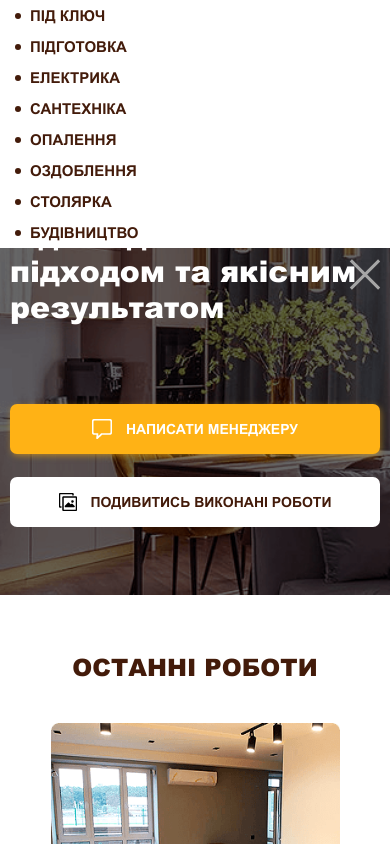
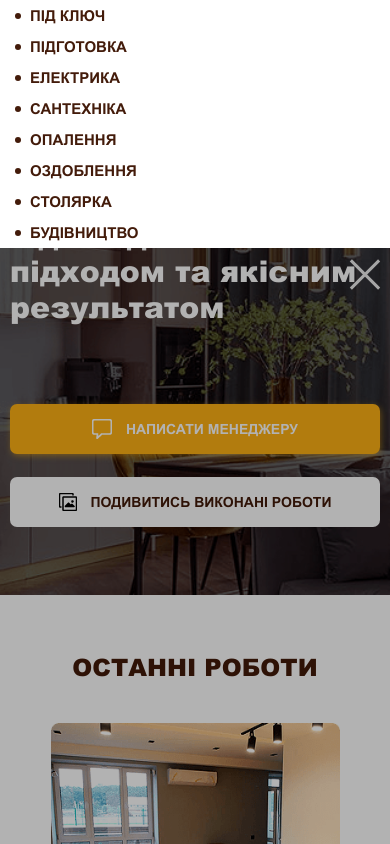
Before and after one commit to freeivanzw/remont-bud, a website: page app/index.html in a window 390 px wide. Both pictures are taken after a click on the button "Відкрити меню". Shown: the top 844 px of the page. Drawn offline with Linux system fonts and the light colour scheme.

Commit message:
finiched mobile version

```diff
--- a/app/index.html
+++ b/app/index.html
@@ -216,9 +216,9 @@
                     </li>
                 </ul>
             </li>
-
             <button class="header-main__close">закрити меню</button>
         </menu>
+        <div class="menu__active-shadow"></div>
         <section class="header-body content">
             <div class="header-body__inner">
                 <h1 class="header-body__title">Ремонт квартир з відповідальним підходом та якісним результатом</h1>
--- a/app/js/srcript.js
+++ b/app/js/srcript.js
@@ -1,11 +1,18 @@
 $(function(){
     $(".header-main__open").click(function(){
-        $(".menu").addClass("menu-active")
+        $(".menu").addClass("menu-active"),
+        $(".menu__active-shadow").addClass("menu__active-shadow-show")
 
     })
 
     $(".header-main__close").click(function(){
-        $(".menu").removeClass("menu-active")
+        $(".menu").removeClass("menu-active"),
+        $(".menu__active-shadow").removeClass("menu__active-shadow-show")
+    })
+
+    $(".menu__active-shadow").click(function(){
+        $(".menu").removeClass("menu-active"),
+        $(".menu__active-shadow").removeClass("menu__active-shadow-show")
     })
 
     var elem = $('.header-main');
--- a/app/sass/index.scss
+++ b/app/sass/index.scss
@@ -283,6 +283,20 @@ header {
 
 .menu-active {
     display: flex;
+}
+
+.menu__active-shadow {
+    position: fixed;
+    width: 100vw;
+    height: 100vh;
+    background-color: rgb(0, 0, 0);
+    opacity: 0.3;
+    display: none;
+    z-index: 8;
+}
+
+.menu__active-shadow-show {
+    display: block;
 }
 
 
```
Also changed, not shown: app/css/index.css, app/css/style.css.
